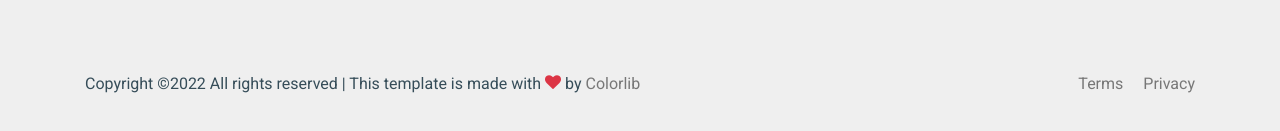
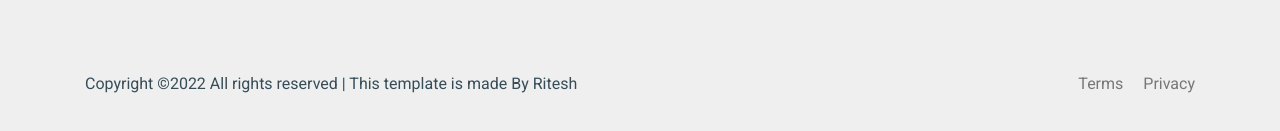
Before and after one commit to Riteshvs/FRT3, a plain HTML site: page blog.html in a window 1280 px wide. Shown: the part 2373-2504 px from the top of the page. Drawn offline with nearby package versions, Linux system fonts and the light colour scheme; files whose address does not match are found by name.

Commit message:
2nd commits

```diff
--- a/blog.html
+++ b/blog.html
@@ -258,9 +258,9 @@ CA 94117-1080 USA</span>
           <div class="row pt-5 mt-5 text-center">
             <div class="col-lg-7 text-lg-left">
               <p>
-              <!-- Link back to Colorlib can't be removed. Template is licensed under CC BY 3.0. -->
-              Copyright &copy;<script>document.write(new Date().getFullYear());</script> All rights reserved | This template is made with <i class="icon-heart text-danger" aria-hidden="true"></i> by <a href="https://colorlib.com" target="_blank" >Colorlib</a>
-              <!-- Link back to Colorlib can't be removed. Template is licensed under CC BY 3.0. -->
+
+              Copyright &copy;<script>document.write(new Date().getFullYear());</script> All rights reserved | This template is made By Ritesh
+
               </p>
             </div>
             <div class="col-lg-5 text-lg-right">
--- a/contact.html
+++ b/contact.html
@@ -175,9 +175,9 @@
           <div class="row pt-5 mt-5 text-center">
             <div class="col-lg-7 text-lg-left">
               <p>
-                <!-- Link back to Colorlib can't be removed. Template is licensed under CC BY 3.0. -->
-                Copyright &copy;<script>document.write(new Date().getFullYear());</script> All rights reserved | This template is made with <i class="icon-heart text-danger" aria-hidden="true"></i> by <a href="https://colorlib.com" target="_blank" >Colorlib</a>
-                <!-- Link back to Colorlib can't be removed. Template is licensed under CC BY 3.0. -->
+
+                Copyright &copy;<script>document.write(new Date().getFullYear());</script> All rights reserved | This template is made By Ritesh
+
               </p>
             </div>
             <div class="col-lg-5 text-lg-right">
```
Also changed, not shown: index.html (+3 -3 lines), services.html (+3 -3 lines), single.html (+3 -3 lines), testimonials.html (+3 -3 lines).
